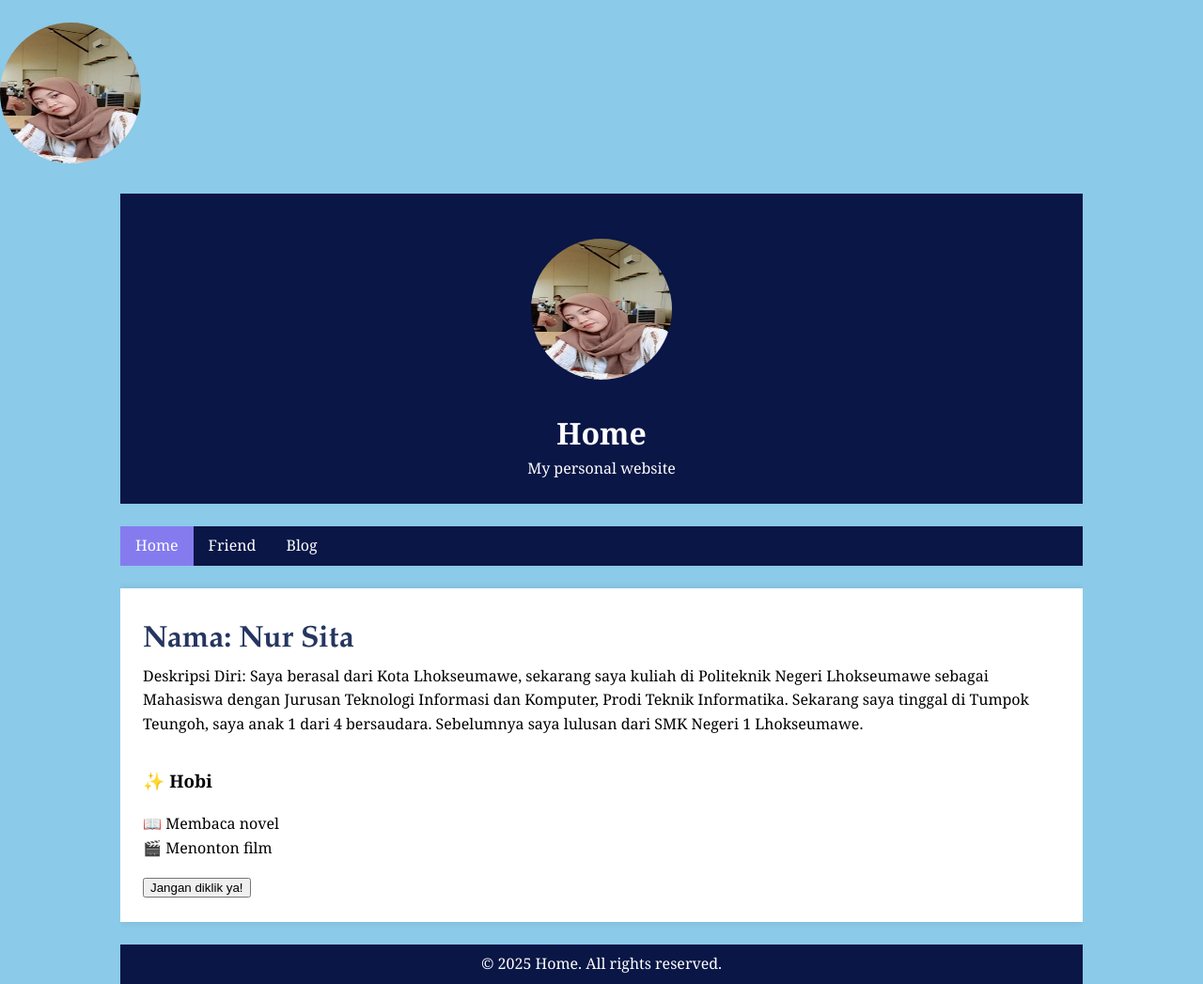
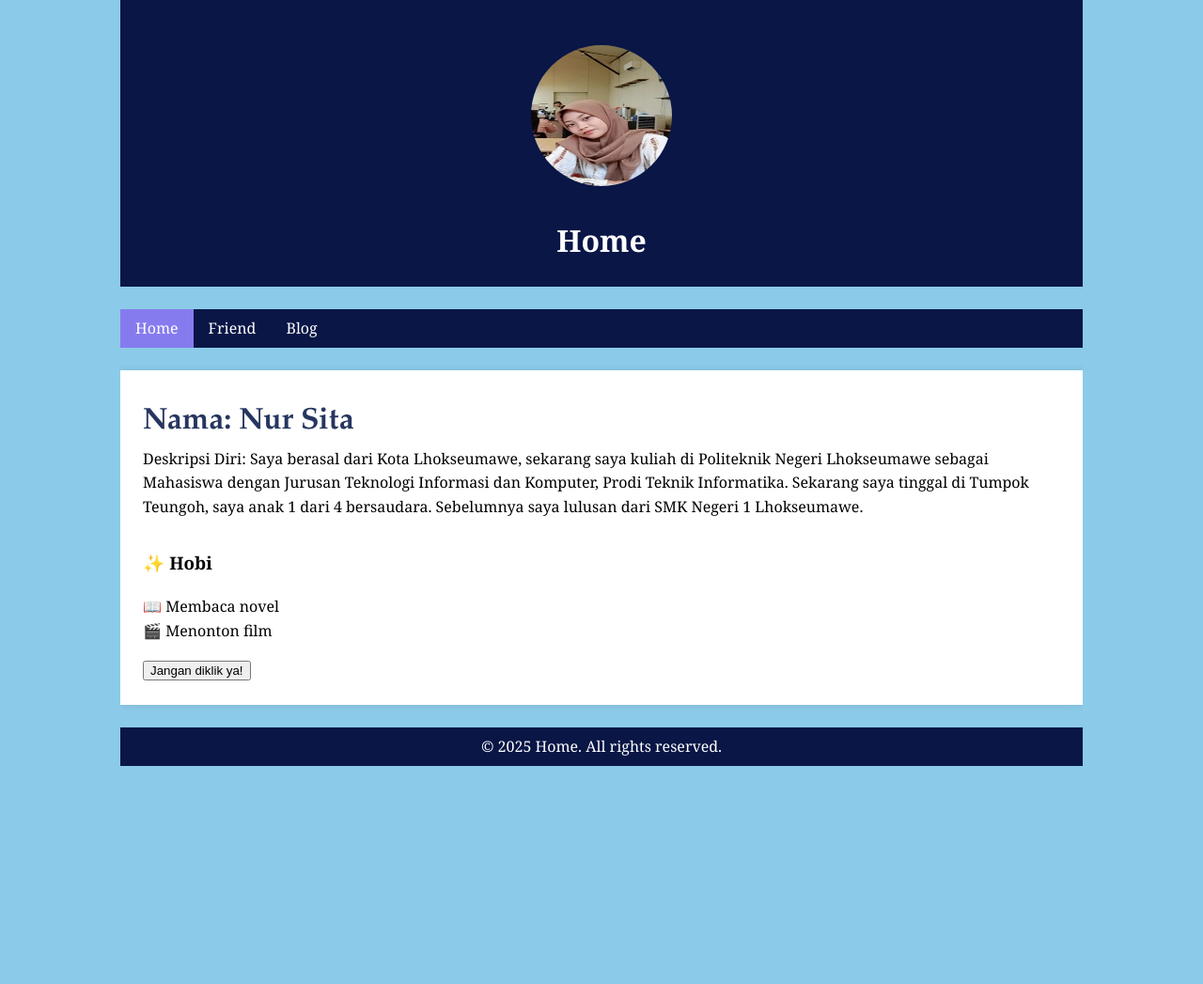
Before and after one commit to nursitaaa/nursitaaa.github.io, a Jekyll site: the page built from index.html, in a window 1280 px wide. Shown: the whole page at 94% size. Built offline with Jekyll 4.4.1, drawn with Linux system fonts in a browser that asks for light colours; after the commit the page ends 900 px from its top, so only the background shows below that.

Commit message:
update erorrrr

```diff
--- a/_config.yml
+++ b/_config.yml
@@ -1,6 +1,5 @@
 title: Home
-description: My personal website
-baseurl: ""  # kosong karena ini GitHub Pages utama
+baseurl: ""
 url: "https://nursitaaa.github.io"
 
 sass:
--- a/_layouts/default.html
+++ b/_layouts/default.html
@@ -12,10 +12,7 @@
 <link rel="icon" href="{{ '/assets/images/favicon.ico' | relative_url }}">
 
 <!-- JavaScript -->
-<script src="{{ '/assets/js/scripts.js' | relative_url }}" defer></script>
-
-<!-- Gambar Profil -->
-<img src="{{ '/assets/images/Profile.jpg' | relative_url }}" alt="Profile Picture" class="profile-picture" />
+<script src="{{ '/assets/js/scripts.js' | relative_url }}" defer></script
 
   <!-- SEO & Feeds -->
   {% feed_meta %}
```
